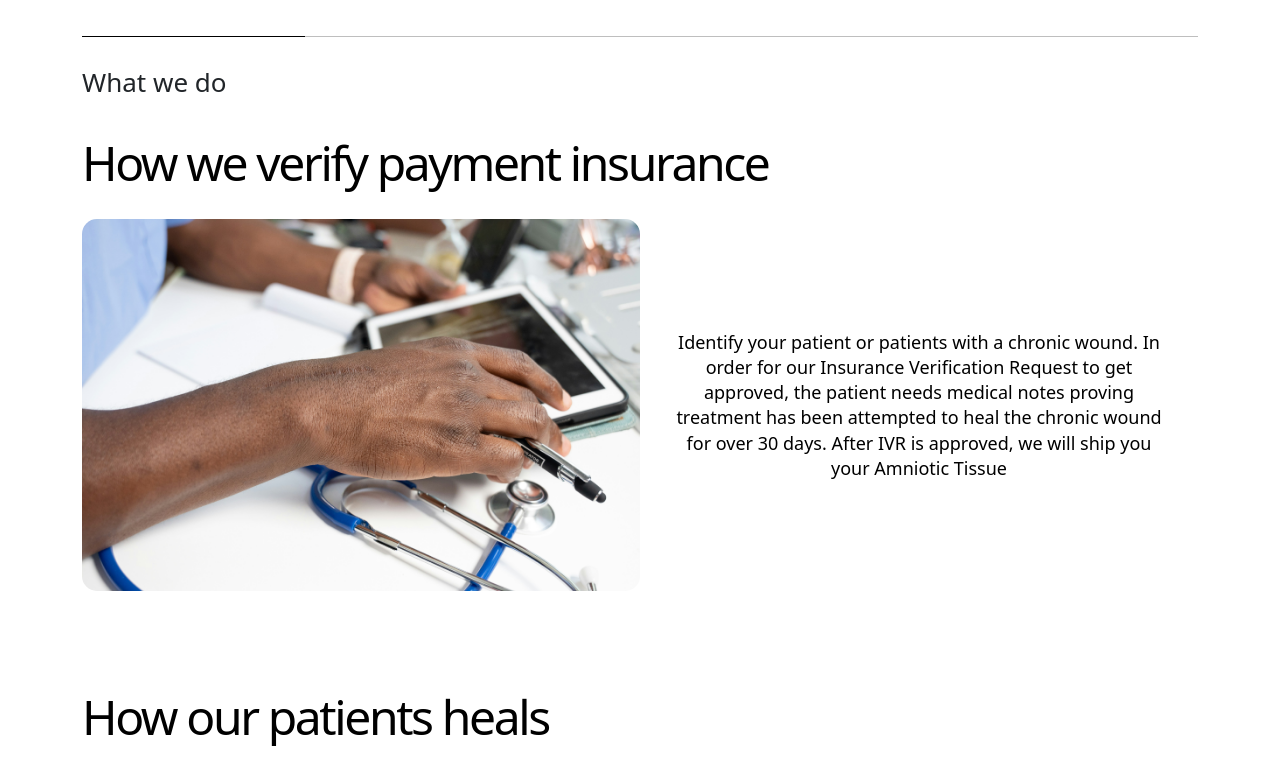
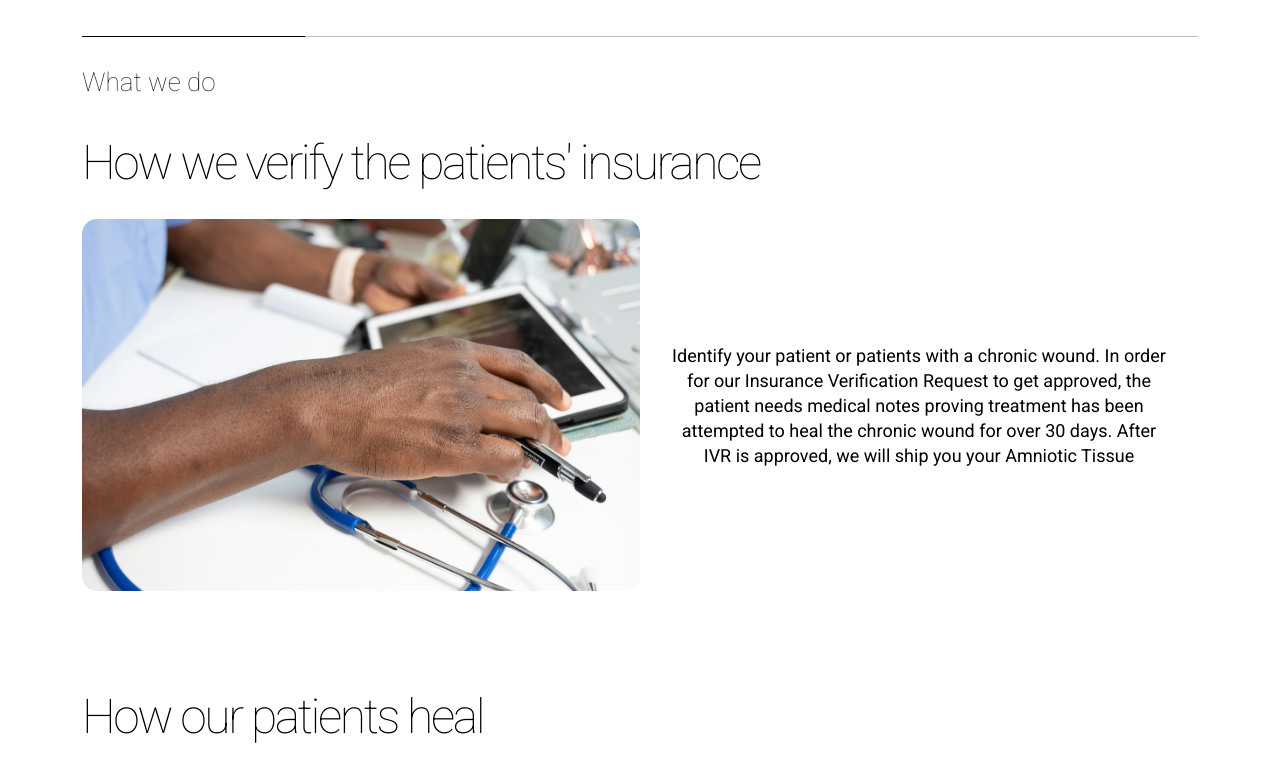
Before and after one commit to borisovvilyaa/regenerative-care, a Vue app: page / in a window 1280 px wide. Shown: the part 2080-2852 px from the top of the page. Built offline with nearby package versions, Linux system fonts and the light colour scheme.

Commit message:
fix text, fix font

```diff
--- a/public/index.html
+++ b/public/index.html
@@ -6,6 +6,9 @@
     <meta name="viewport" content="width=device-width,initial-scale=1.0">
     <link rel="icon" href="<%= BASE_URL %>favicon.ico">
     <title><%= htmlWebpackPlugin.options.title %></title>
+    <link rel="preconnect" href="https://fonts.googleapis.com">
+<link rel="preconnect" href="https://fonts.gstatic.com" crossorigin>
+<link href="https://fonts.googleapis.com/css2?family=Roboto:ital,wght@0,100;0,300;0,400;0,500;0,700;0,900;1,100;1,300;1,400;1,500;1,700;1,900&display=swap" rel="stylesheet">
   </head>
   <body>
     <noscript>
--- a/src/App.vue
+++ b/src/App.vue
@@ -41,6 +41,12 @@
 </script>
 
 <style>
+@import url("https://fonts.googleapis.com/css2?family=Roboto:wght@400;700&display=swap");
+
+body {
+  font-family: "Roboto", sans-serif !important;
+}
+
 .preloader {
   position: fixed;
   top: 0;
@@ -66,6 +72,7 @@
   background-repeat: no-repeat;
   animation: l2 1s infinite alternate;
 }
+
 @keyframes l2 {
   0%,
   25% {
--- a/src/components/Home/RegenerativeCare.vue
+++ b/src/components/Home/RegenerativeCare.vue
@@ -5,7 +5,7 @@
     <div class="container">
       <!-- Podiatrists Section -->
       <h2 class="title-col wow animate__animated animate__fadeInUp">
-        How we verify payment insurance
+        How we verify the patients' insurance
       </h2>
       <div class="d-flex flex-column-reverse flex-md-row">
         <div
@@ -28,7 +28,7 @@
 
       <!-- Dermatologists Section -->
       <h2 class="title-col wow animate__animated animate__fadeInUp">
-        How our patients heals
+        How our patients heal
       </h2>
       <div class="d-flex flex-column-reverse flex-md-row">
         <div
@@ -51,7 +51,7 @@
 
       <!-- Surgeons Section -->
       <h2 class="title-col wow animate__animated animate__fadeInUp">
-        How we provide clawbacks
+        How we prevent clawbacks
       </h2>
       <div class="d-flex flex-column-reverse flex-md-row">
         <div
```
